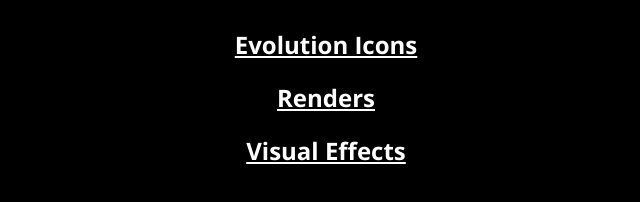
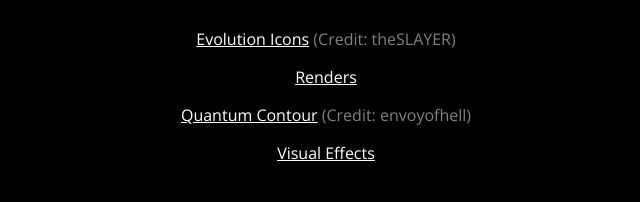
Before and after one commit to thebradhamter/resourcedex, a plain HTML site: page index.html in a window 1280 px wide. Shown: the part 270-472 px from the top of the page, without its empty margins (314-954 px from the left). Drawn offline with nearby package versions, Linux system fonts and the light colour scheme.

Commit message:
quantum contour

```diff
--- a/index.html
+++ b/index.html
@@ -10,9 +10,10 @@
 <body>
     <div id="page">
         <h1><img src="./logo.png" alt="ResourceDex logo" height="246" width="500" id="logo"></h1>
-        <h2><a href="https://projectpokemon.org/home/docs/spriteindex_148/switch-sv-style-sprites-for-home-r153/" target="_blank" rel="noopener noreferrer">Evolution Icons</a></h2>
-        <h2><a href="./renders/">Renders</a></h2>
-        <h2><a href="./visual_effects/">Visual Effects</a></h2>
+        <p><a href="https://projectpokemon.org/home/docs/spriteindex_148/switch-sv-style-sprites-for-home-r153/" target="_blank" rel="noopener noreferrer">Evolution Icons</a> (Credit: theSLAYER)</p>
+        <p><a href="./renders/">Renders</a></p>
+        <p><a href="https://drive.google.com/drive/folders/14i6fuhbKFUX6rMhYUptIInpM-49Xjkn7" target="_blank" rel="noopener noreferrer">Quantum Contour</a> (Credit: envoyofhell)</p>
+        <p><a href="./visual_effects/">Visual Effects</a></p>
     </div>
     <script src="./index.js"></script>
 </body>
--- a/style.css
+++ b/style.css
@@ -31,3 +31,7 @@ p #type {
     width: 16px;
     height: 16px;
 }
+
+h2, h5, p {
+    color: rgb(129, 129, 129);
+}
```
Also changed, not shown: visual_effects/index.html (+0 -5 lines).
